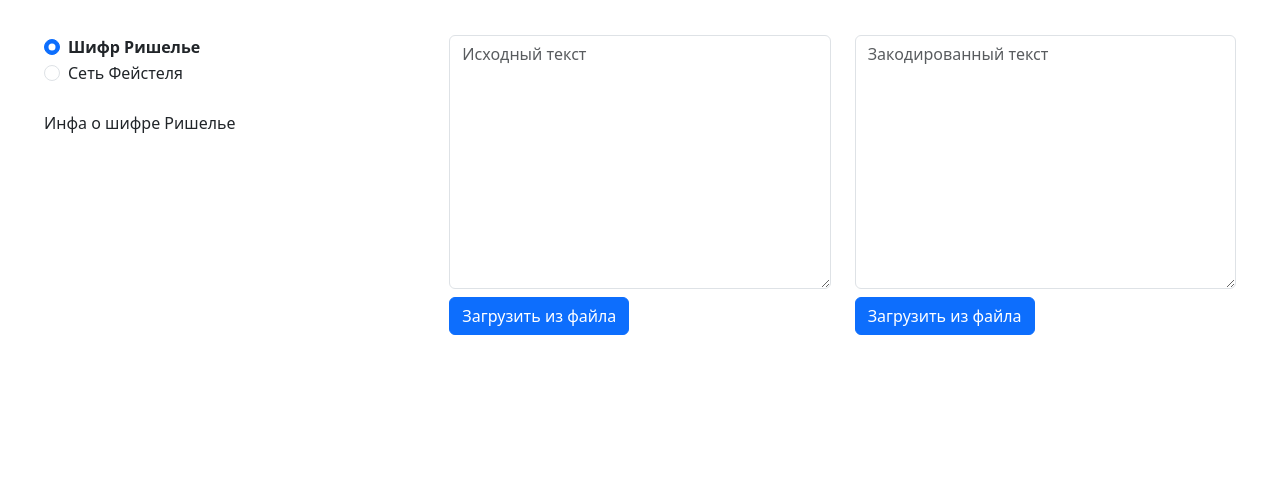
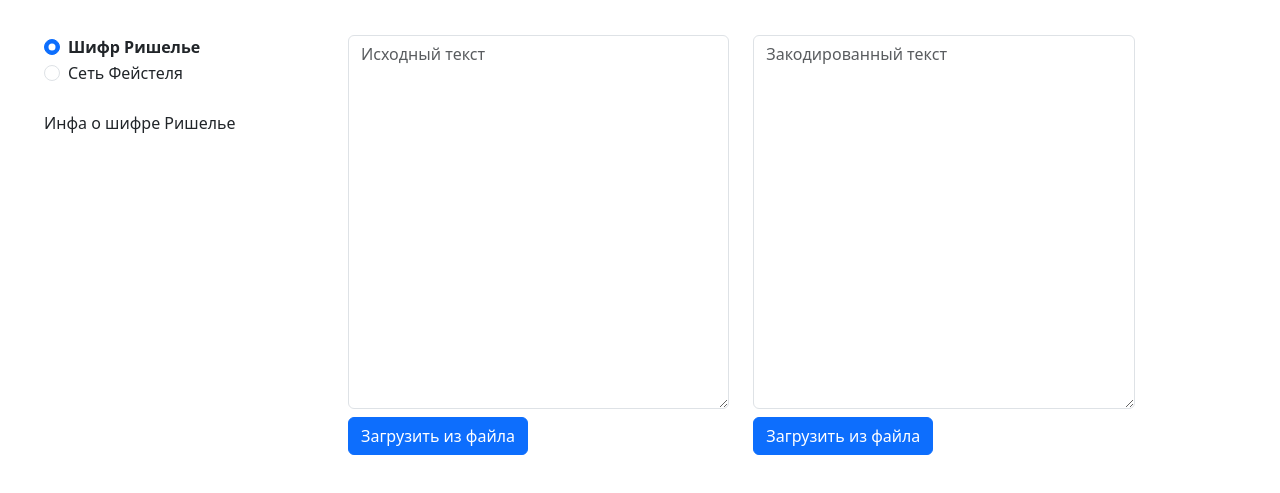
Before and after one commit to Scorpi-ON/Richelieu-Feistel-cipher, a website built with Vite: page index.html in a window 1280 px wide. Shown: the part 133-626 px from the top of the page. Built offline with nearby package versions, Linux system fonts and the light colour scheme.

Commit message:
Минорные правки UI

```diff
--- a/index.html
+++ b/index.html
@@ -10,7 +10,7 @@
 <h1>Лабораторная работа по БПиД №2<br>вариант 7</h1>
 <div class="container-fluid">
     <form name="cipherForm" class="row ">
-        <div class="col-4">
+        <div class="col-3">
             <div class="form-check">
                 <input class="form-check-input" type="radio" name="cipherMethodRadio" id="cipherMethodRadioRichelieu" checked>
                 <label class="form-check-label fw-bold" for="cipherMethodRadioRichelieu" id="cipherMethodRadioRichelieuLabel">Шифр Ришелье</label>
@@ -28,13 +28,13 @@
             </div>
         </div>
         <div class="col-4">
-                <textarea id="sourceText" name="sourceText" rows="10" class="form-control" type="text"
+                <textarea id="sourceText" name="sourceText" rows="15" class="form-control" type="text"
                           placeholder="Исходный текст"
                           multiple></textarea>
             <button class="btn btn-primary">Загрузить из файла</button>
         </div>
         <div class="col-4">
-                <textarea id="encryptedText" name="encryptedText" rows="10" class="form-control" type="text"
+                <textarea id="encryptedText" name="encryptedText" rows="15" class="form-control" type="text"
                           placeholder="Закодированный текст" multiple></textarea>
             <button class="btn btn-primary">Загрузить из файла</button>
         </div>
```
